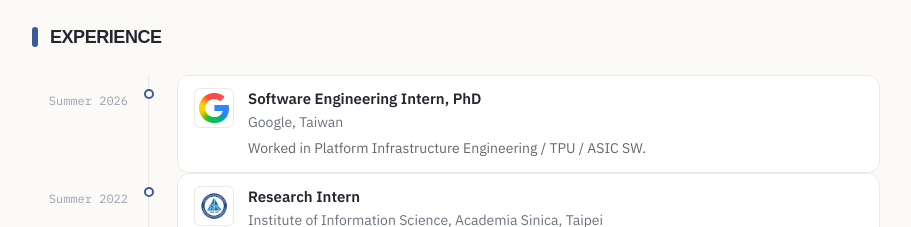
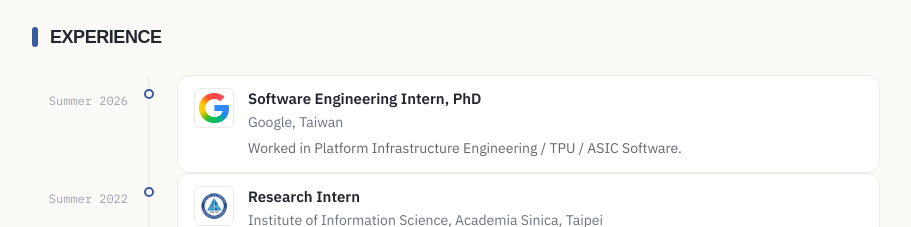
Before and after one commit to chi-0828/chi-0828.github.io, a React (Vite) app: page /#/ in a window 1280 px wide. Shown: the part 800-1027 px from the top of the page, without its empty margins (184-1095 px from the left). Built offline with nearby package versions, Linux system fonts and the light colour scheme.

Commit message:
Update Google internship description
Co-Authored-By: Claude Haiku 5.5 <noreply@anthropic.com>

```diff
--- a/constants.tsx
+++ b/constants.tsx
@@ -79,7 +79,7 @@ export const EXPERIENCE: ExperienceItem[] = [
         role: "Software Engineering Intern, PhD",
         company: "Google, Taiwan",
         period: "Summer 2026",
-        description: "Worked in Platform Infrastructure Engineering / TPU / ASIC SW.",
+        description: "Worked in Platform Infrastructure Engineering / TPU / ASIC Software.",
         logo: '/img/google.jpg'
     },
     {
```
